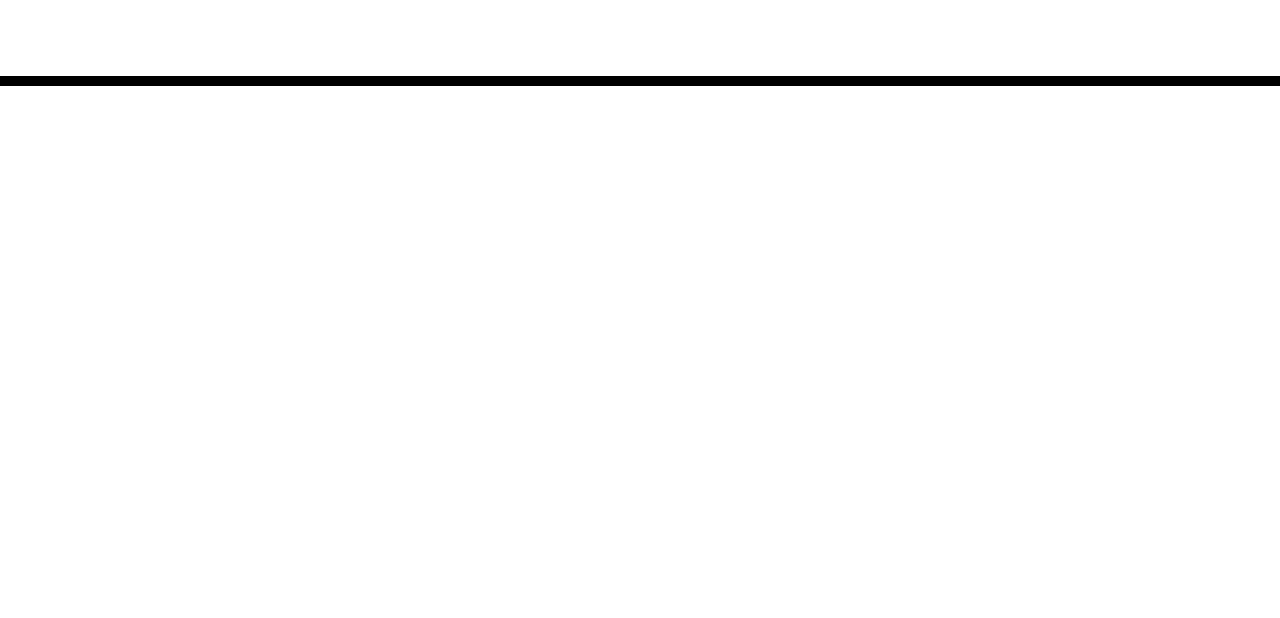
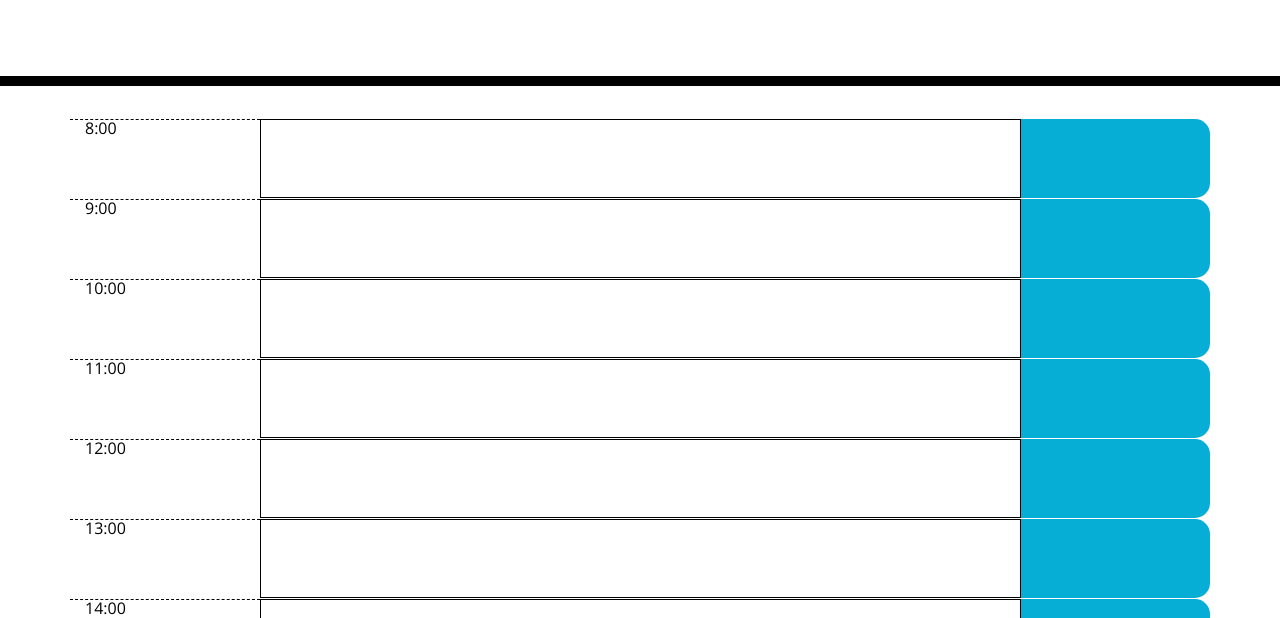
Before and after one commit to AlexisGonzalez07/SingleDayPlanner, a plain HTML site: page index.html in a window 1280 px wide. Shown: the part 182-800 px from the top of the page. Drawn offline with nearby package versions, Linux system fonts and the light colour scheme.

Commit message:
Created divs

```diff
--- a/Assets/script.js
+++ b/Assets/script.js
@@ -1,4 +1,8 @@
-Table = document.getElementsByClassName('container')
+// Select the container which holds our buttons that we want to add our event listener too.
+const containerEl = document.getElementsByClassName('container');
+const maindiv = document.getElementById('mainstuff')
+console.log(containerEl)
+// Table = document.getElementsByClassName('container')
 hourArray = [
     "8:00",
     "9:00",
@@ -9,27 +13,50 @@ hourArray = [
     "14:00",
     "15:00",
     "16:00",
-    "17:00",
+    "17:00"
     ]
-console.log(hourArray)
 function createSchedule() {
     for (var i = 0; i < hourArray.length; i++) {
     newRow = document.createElement("div")
     newRow.classList ='row'
     console.log(newRow)
     hour = document.createElement("div")
-    hour.classList = "col-md-3"
+    hour.classList = "col hour"
     hour.textContent = hourArray[i]
-    console.log(hour)
+    // hour.setAttribute('')
     taskSpace = document.createElement("div")
     taskSpace.classList = 'col-md-8'
+    taskSpace.setAttribute("data-count", i)
     console.log(taskSpace)
     iconSpace = document.createElement('div')
-    iconSpace.classList = 'col-md-1'
+    iconSpace.classList = 'col saveBtn'
+
     console.log(iconSpace)
     newRow.append(hour);
     newRow.append(taskSpace);
     newRow.append(iconSpace);
+    maindiv.append(newRow)
 }}
 
+// const clickHandler = function(event) {
+//   // Convert the `data-count` attribute from a string to an integer.
+//   let newevent = parseInt(event.target.getAttribute('data-count'));
+
+//   // Check to see if the element is a button.
+//   if (event.target.matches('button')) {
+//     // Increase our `data-count` attribute by one.
+//     count++;
+
+//     // Set the newly incremented `count` variable to the `data-count` attribute.
+//     event.target.setAttribute('data-count', count);
+
+//     // Update what the button's display to show the correct amount of clicks.
+//     event.target.textContent = `Clicks: ${count}`;
+//   }
+
+// };
+
+// // Add the click handler to the container that holds our buttons.
+// containerEl.addEventListener('click', clickHandler);
+
 createSchedule()
--- a/Assets/style.css
+++ b/Assets/style.css
@@ -2,6 +2,13 @@ body {
   font-family: 'Open Sans', sans-serif;
   font-size: 16px;
   line-height: 1;
+}
+
+.col-md-8 {
+  border:#000000;
+  border-left: 1px solid black;
+  border-bottom: 1px solid black;
+  border-top: 1px solid black;
 }
 
 textarea {
--- a/index.html
+++ b/index.html
@@ -29,7 +29,7 @@
       <p id="currentDay" class="lead"></p>
     </header>
     <main>
-    <div class="container">
+    <div class="container" id='mainstuff'>
       <!-- Timeblocks go here -->
     </div>
   </main>
```
